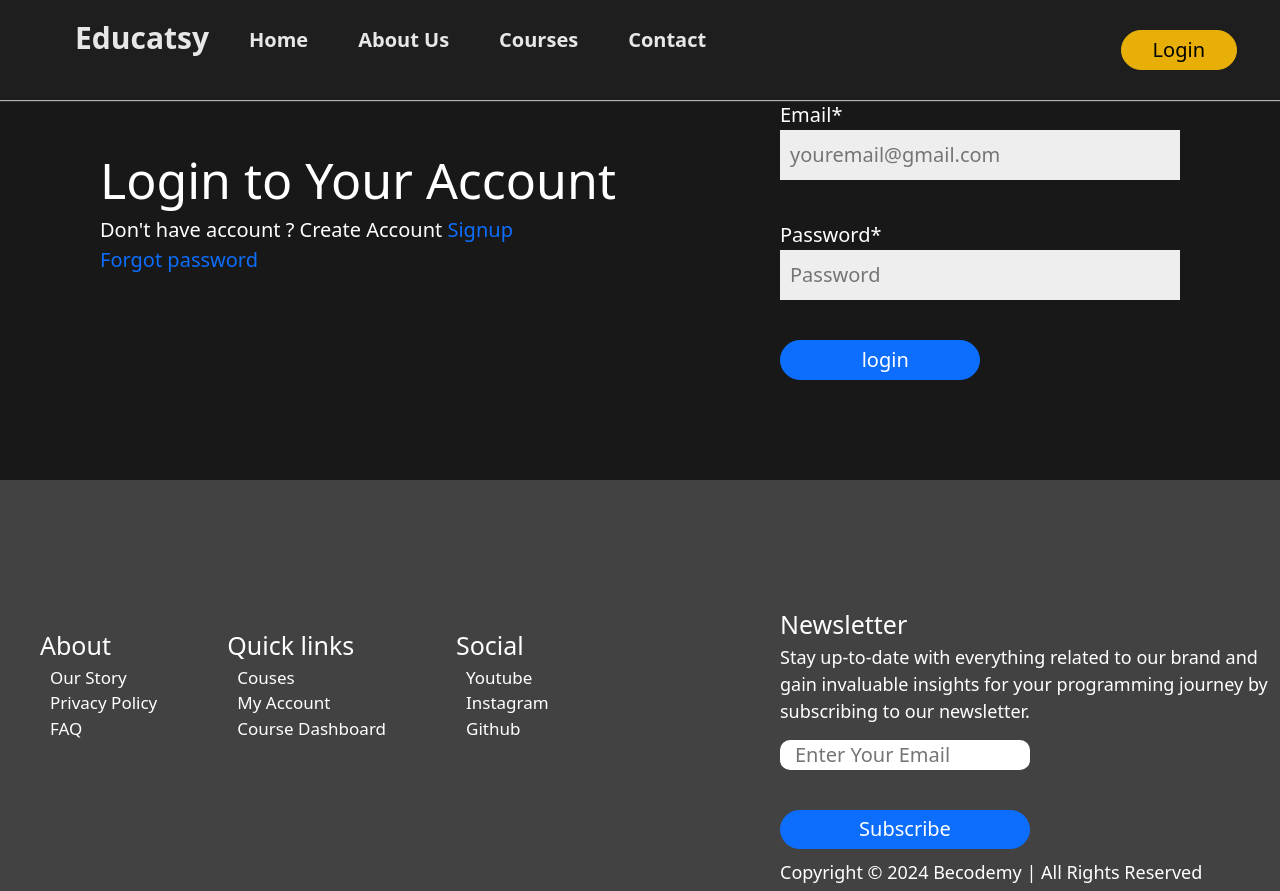
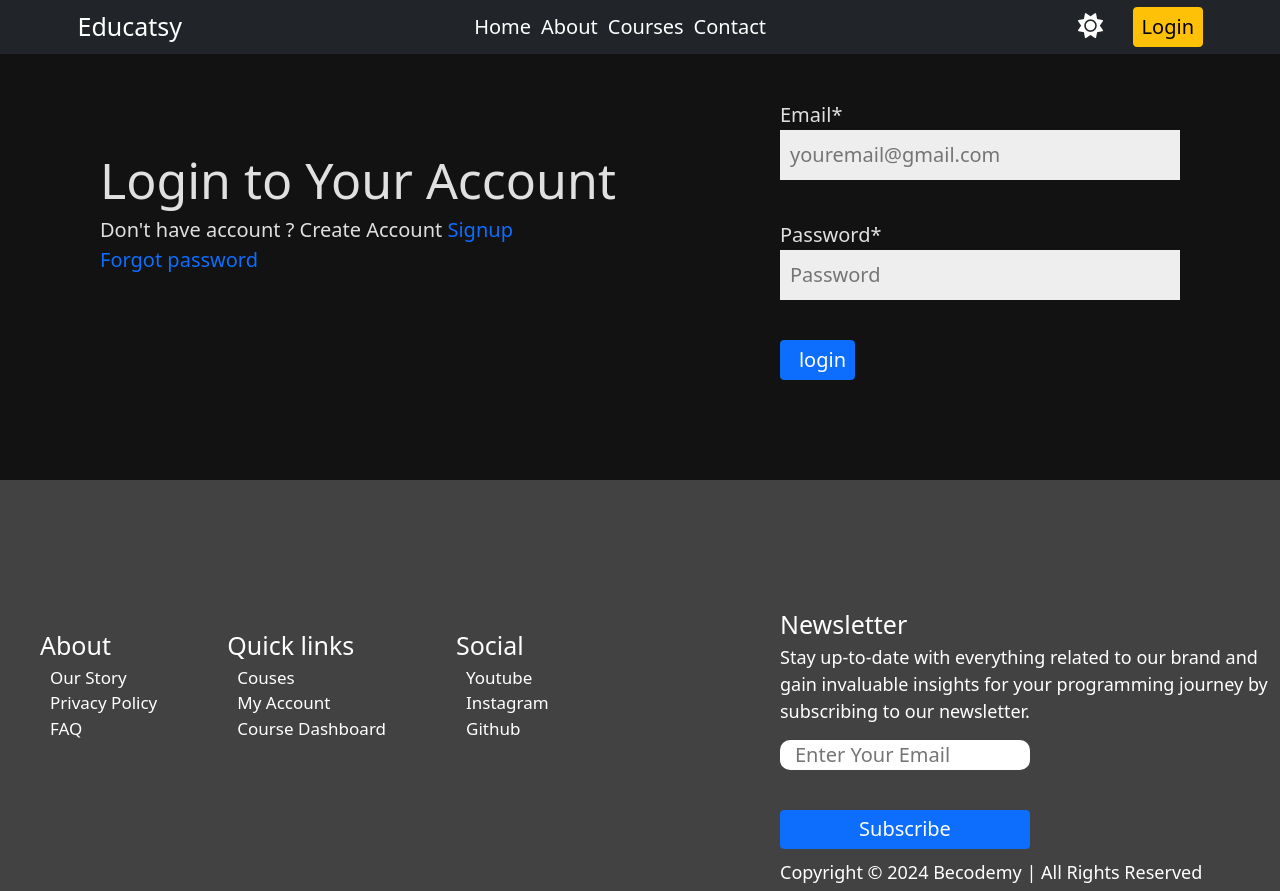
Before and after one commit to Deepak-cell311/Educatsy, a React (Create React App) app in the folder Frontend/: page /login in a window 1280 px wide. Built offline with nearby package versions, Linux system fonts and the light colour scheme.

Commit message:
Updated on  09/09/2024

```diff
--- a/Frontend/src/AboutUs.css
+++ b/Frontend/src/AboutUs.css
@@ -1,8 +1,5 @@
 /* About Us */
 
- *{
-      color: white;
- }
 .aboutUs {
      position: relative;
      color: black;
@@ -18,6 +15,9 @@
      margin-top: 2rem;
 }
 
+.dark .aboutUs{
+     color: white;
+}
 
 @media screen and (max-width: 937px){
 
--- a/Frontend/src/App.js
+++ b/Frontend/src/App.js
@@ -1,6 +1,6 @@
 import React from "react";
 import { Routes, Route, Navigate } from "react-router-dom";
-import Navbar from "./Component/Navbar";
+import NavBar from "./Component/Navbar";
 import Footer from "./Component/Footer";
 import Home from "./Component/Home";
 import Courses from "./pages/Courses";
@@ -18,7 +18,7 @@ function App() {
   const [authUser] = useAuth();
   return (
     <>
-      <Navbar />
+      <NavBar />
       <Routes>
         <Route path="/" element={<Home />} />
         <Route path="/Home" element={<Home />} />
--- a/Frontend/src/Component/Footer.jsx
+++ b/Frontend/src/Component/Footer.jsx
@@ -39,7 +39,7 @@ function Footer() {
                          <p>Stay up-to-date with everything related to our brand and gain invaluable insights for your programming journey by subscribing to our newsletter.</p>
 
                          <input className="email my-2" style={{ outline: "none", }} type="email" name="footerEmail" id="footerEmail" placeholder="Enter Your Email" /><br />
-                         <input className=" my-2 btn btn-primary" type="submit" value="Subscribe" />
+                         <input className=" my-2 btn btn-primary w-50" type="submit" value="Subscribe" />
 
                          <p className="my-2">Copyright © 2024 Becodemy | All Rights Reserved</p>
                     </form>
--- a/Frontend/src/Component/Home.jsx
+++ b/Frontend/src/Component/Home.jsx
@@ -18,8 +18,6 @@ function Home() {
                <Animation />
                <HomeCard />
                <Marquee />
-               {/* {authUser ? <Courses /> : <Navigate to="/login" />}
-               <Courses /> */}
                <Faq />
           </>
      )
--- a/Frontend/src/Component/Logout.jsx
+++ b/Frontend/src/Component/Logout.jsx
@@ -30,7 +30,7 @@ const Logout = (e) => {
 
      return (
           <>
-               <button className="logout px-20 btn btn-danger" type='button' onClick={handleLogout}> Logout</button>
+               <button className="logout btn btn-danger" type='button' onClick={handleLogout}> Logout</button>
           </>
      )
 }
--- a/Frontend/src/Component/Navbar.jsx
+++ b/Frontend/src/Component/Navbar.jsx
@@ -1,64 +1,53 @@
 import React from "react"
 import { Link } from "react-router-dom"
-import { useState } from "react"
+import { useState, useEffect } from "react"
 import { useAuth } from "../context/authprovider"
 import Logout from "./Logout"
-function Navbar() {
+import { Container, Nav, Navbar } from 'react-bootstrap';
 
-     const [setNav, isSetNav] = useState(0)
-     const [mobile, setMobile] = useState(false)
+function NavBar() {
+
      const [authUser] = useAuth()
      console.log(authUser);
 
+     const [isDarkMode, setIsDarkMode] = useState(true);
 
-     const handleMobileNavigationBar = () => {
-          console.log("mobile :", mobile)
-          setMobile(!mobile)
-     }
-
-     const handlelink = () => {
-          setMobile("")
-     }
+     const handleToggleDarkMode = () => {
+          setIsDarkMode(!isDarkMode);
+     };
+     useEffect(() => {
+          document.body.classList.toggle('dark', isDarkMode);
+     }, [isDarkMode]);
      return (
           <>
-               <nav className="navigation d-flex justify-content-between">
-                    <div className="logo">
-
-                         <div className="mobile-navbar">
-                              <i className={`fa-solid ${mobile ? 'fa-xmark close' : 'fa-bars menu'}`} onClick={handleMobileNavigationBar}></i>
-
-                              {mobile && <li className="menu-list">
-                                   <Link to="/Home" onClick={handlelink}>Home</Link>
-                                   <Link to="/AboutUs" onClick={handlelink}>About</Link>
-                                   <Link to="/Courses" onClick={handlelink}>Courses</Link>
-                                   <Link to="/Contact" onClick={handlelink}>Contact</Link>
-                              </li>}
-
-
-
+               <Navbar expand="lg" className="text-white fs-1 fixed-top transparent" bg="dark" >
+                    <Container className="text-white">
+                         <Navbar.Toggle aria-controls="basic-navbar-nav shadow-none text-white" />
+                         <Navbar.Brand href="/Home" className="text-white fs-1" animation="glow">Educatsy</Navbar.Brand>
+                         <Navbar.Collapse id="basic-navbar-nav justify-content-between">
+                              <Nav className="me-auto m-auto text-white">
+                                   <Nav.Link href="/Home" className="text-white fs-2">Home</Nav.Link>
+                                   <Nav.Link href="/AboutUs" className="text-white fs-2">About</Nav.Link>
+                                   <Nav.Link href="/Courses" className="text-white fs-2">Courses</Nav.Link>
+                                   <Nav.Link href="/Contact" className="text-white fs-2">Contact</Nav.Link>
+                              </Nav>
+                         </Navbar.Collapse>
+                         <div className="d-flex flex-end">
+                              <section className="d-flex align-items-center mx-5">
+                                   <i className={`fa fa-moon ${isDarkMode ? 'd-none' : ''}`} onClick={handleToggleDarkMode}></i>
+                                   <i className={`fa fa-sun ${isDarkMode ? '' : 'd-none'}`} onClick={handleToggleDarkMode}></i>
+                              </section>
+                              <form className="navbar-form">
+                                   {
+                                        authUser ? <Logout /> : <Link to="/login"><button className="btn btn-warning " type="submit">Login</button></Link>
+                                   }
+                              </form>
 
                          </div>
-
-                         <Link to="/" className="logo-name" >Educatsy</Link>
-
-
-                         {["Home", "About Us", "Courses", "Contact"].map((item, index) => (
-                              <li style={{ listStyle: "none", padding: "2.5rem", color: "white" }} key={index} onClick={() => isSetNav(index)} className={`${index === setNav ? "active" : ""} list-none navbar-element`}>
-                                   <Link className="text-white text-decoration-none" to={`/${item.replace(/\s+/g, '')}`}>{item}</Link>
-                              </li>
-
-                         ))}
-
-                    </div>
-
-                    <form className=" navbar-form d-flex justify-content-between " action="">
-                         {
-                              authUser ? <Logout /> : <Link to="/login"><button className="btn btn-warning" type="submit">Login</button></Link>
-                         }
-                    </form>
-               </nav>
+                    </Container>
+               </Navbar>
           </>
      )
 }
 
-export default Navbar
+export default NavBar
--- a/Frontend/src/CoursesCss.css
+++ b/Frontend/src/CoursesCss.css
@@ -4,9 +4,12 @@
      text-align: center;
 
 }
-
 .courses h1 {
      font-size: 5rem;
+}
+
+.dark .courses{
+     color: white;
 }
 
 
--- a/Frontend/src/index.css
+++ b/Frontend/src/index.css
@@ -14,8 +14,9 @@ body,
 html {
   font-size: 62.5%;
   overflow-x: hidden;
-  background-color: rgb(24, 24, 24);
-  color: white;
+  /* background: linear-gradient(45deg, rgb(214, 74, 74), rgb(81, 81, 245)); */
+  /* background-color: rgb(101, 208, 250); */
+  color: black;
 
 
 }
@@ -35,10 +36,10 @@ html {
   padding: 0rem 6rem;
 }
 
-.navbar-form .btn {
+/* .navbar-form .btn {
   width: 90%;
   margin: 3rem;
-}
+} */
 
 
 .logo {
@@ -251,9 +252,45 @@ ul li a {
 }
 
 .btn {
-  border-radius: 5rem;
+  /* border-radius: 5rem; */
   font-size: 2rem;
-  width: 50%;
+  /* width: 50%; */
+}
+
+/*============================================ Dark Mode CSS =====================================================*/
+body.dark {
+  background-color: #121212;
+  color: #e0e0e0;
+}
+
+/* Specific Dark Mode Overrides */
+body.dark .navbar {
+  background-color: #333;
+  color: #fff;
+}
+
+/* Ensure dark mode colors are applied properly */
+body.dark .text-light {
+  color: #e0e0e0;
+}
+
+body.dark .bg-dark {
+  background-color: #1e1e1e;
+}
+
+.dark .form-detail-contact{
+  color: white;
+}
+
+/*==================================================================================================================*/
+
+.fade-transition {
+  opacity: 0;
+  transition: opacity 0.5s ease-in-out;
+}
+
+.fade-transition.show {
+  opacity: 1;
 }
 
 .social-icon {
@@ -587,7 +624,6 @@ video{
 
 .form-input {
   padding-bottom: 4rem;
-  color: black;
 }
 
 .form-detail h1 {
@@ -798,10 +834,10 @@ textarea {
     width: 100%;
   }
 
-  .btn {
+  /* .btn {
     border-radius: 5rem;
     font-size: 2rem;
-  }
+  } */
 
   .home {
     flex-direction: column;
@@ -1073,11 +1109,11 @@ textarea {
     display: block;
   } */
 
-  .btn-danger{
+  /* .btn-danger{
     height: 5rem;
     padding: 0 3rem;
     margin-top: 3rem;
-  }
+  } */
 
 
  .form-detail-contact h1{
--- a/Frontend/src/pages/Contact.jsx
+++ b/Frontend/src/pages/Contact.jsx
@@ -4,10 +4,7 @@ import { useAuth } from "../context/authprovider"
 import axios from "axios"
 import toast from 'react-hot-toast';
 
-
-
 const Contact = () => {
-
   const defaultContactForm = {
     username: "",
     email: "",
@@ -15,9 +12,7 @@ const Contact = () => {
   }
 
   const [contact, setContact] = useState(defaultContactForm)
-  // const [userdata, setUserdata] = useState(true)
   const {authUser} = useAuth()
-
 
   useEffect(() => {
     if (authUser) {
@@ -33,7 +28,6 @@ const Contact = () => {
 
     }, [authUser])
 
-
 const handleInput = (e) => {
   const name = e.target.name;
   const value = e.target.value;
@@ -43,19 +37,11 @@ const handleInput = (e) => {
   }))
 }
 
-
-
 const handleSubmit = async (e) => {
   e.preventDefault()
   console.log("this is e: ", e);
   try {
-    // const response = await axios.post("http://localhost:5000/api/form/contact", {
-    //   email: contact.email,
-    //   username: contact.username,
-    //   message: contact.message
-    // })
     const response = await axios.post("https://educatsy-3rtz.onrender.com/api/form/contact", contact)
-
     if (response.status === 200) {
       setContact(authUser ? { ...contact, message: "" } : defaultContactForm);
       toast.success("Form Submitted Successfully")
@@ -83,9 +69,8 @@ return (
           </div>
         </article>
       </section>
-
       <section >
-        <form className="form-input" method="post" action="" onSubmit={handleSubmit}>
+        <form className="form-input" method="post" onSubmit={handleSubmit}>
           <div >
             <label htmlFor="username" >Username*</label>
             <input className="text-black" type="text" value={contact.username} onChange={handleInput} placeholder="E.g. John Doe" name="username" id="username" required autoComplete="true" /><br /><br />
@@ -98,13 +83,9 @@ return (
             <label htmlFor="message">Feedback</label>
             <textarea value={contact.message} onChange={handleInput} className="text-black" name="message" id="message" cols="12" rows="5" placeholder="Write Here...."></textarea><br />
           </div>
-
-
           <Button title="Submit" type="submit" />
         </form>
       </section>
-
-
     </main>
   </>
 )
```
Also changed, not shown: Frontend/package.json (+100 -0 lines), Frontend/src/context/DarkMode.jsx (added, +41 -0 lines), 1 other file (tests, documents, lock files or other folders).
